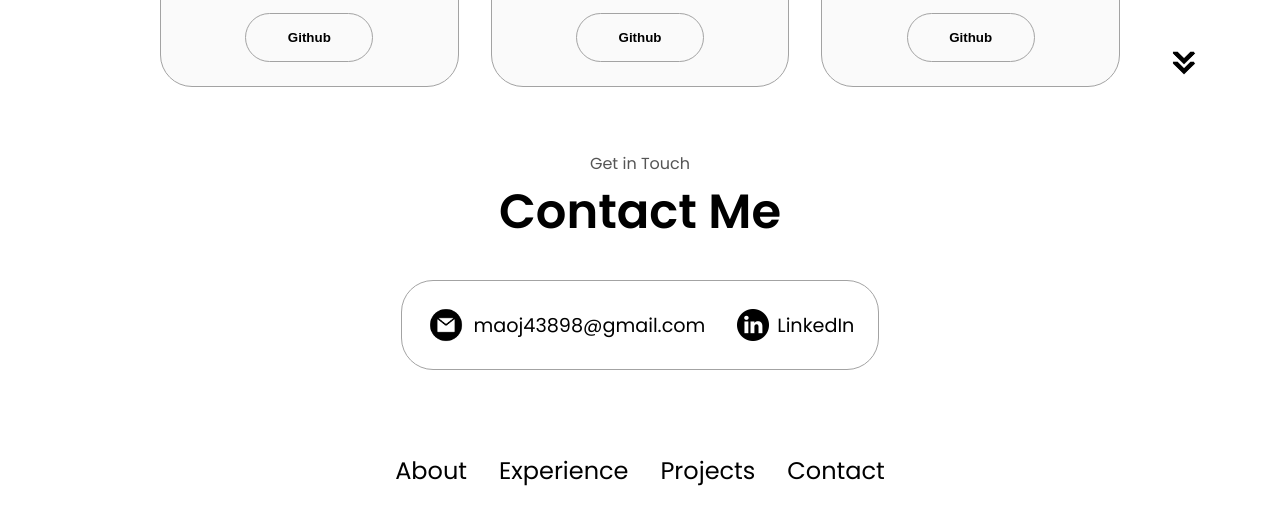
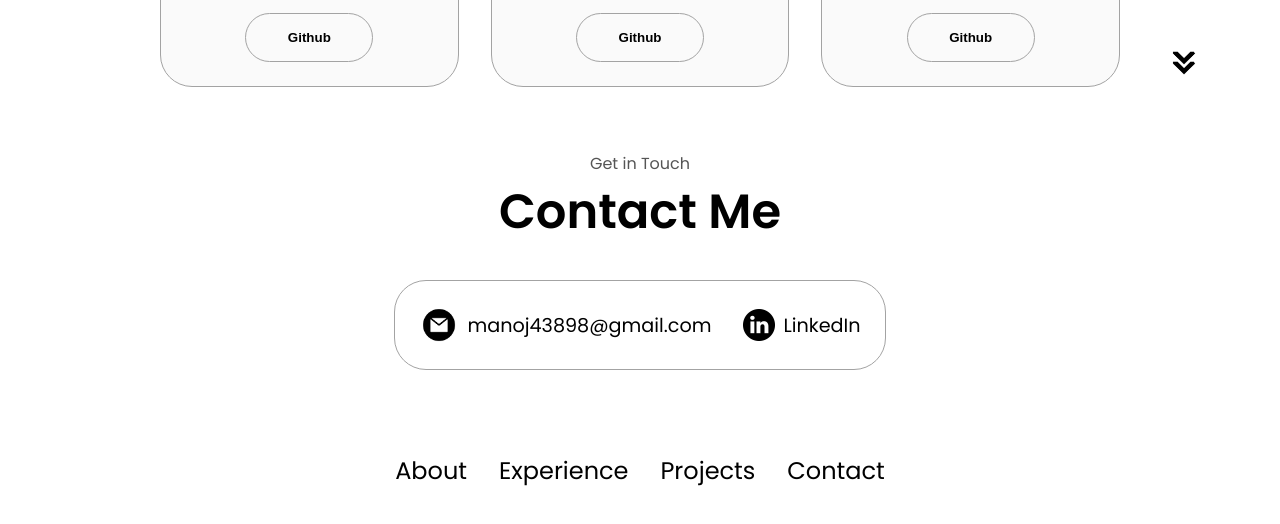
Before and after one commit to manojsi70/portfolio, a website: page index.html in a window 1280 px wide. Shown: the part 2704-3228 px from the top of the page. Drawn offline with Linux system fonts and the light colour scheme.

Commit message:
index.html

```diff
--- a/index.html
+++ b/index.html
@@ -236,7 +236,7 @@
     <div class="contact-info-upper-container">
       <div class="contact-info-container">
         <img src="./assets/email.png" alt="Email icon" class="icon contact-icon email-icon" />
-        <p><a href="mailto:manoj43898@gmail.com">maoj43898@gmail.com</a></p>
+        <p><a href="mailto:manoj43898@gmail.com">manoj43898@gmail.com</a></p>
       </div>
       <div class="contact-info-container">
         <img src="./assets/linkedin.png" alt="LinkedIn icon" class="icon contact-icon" />
```
